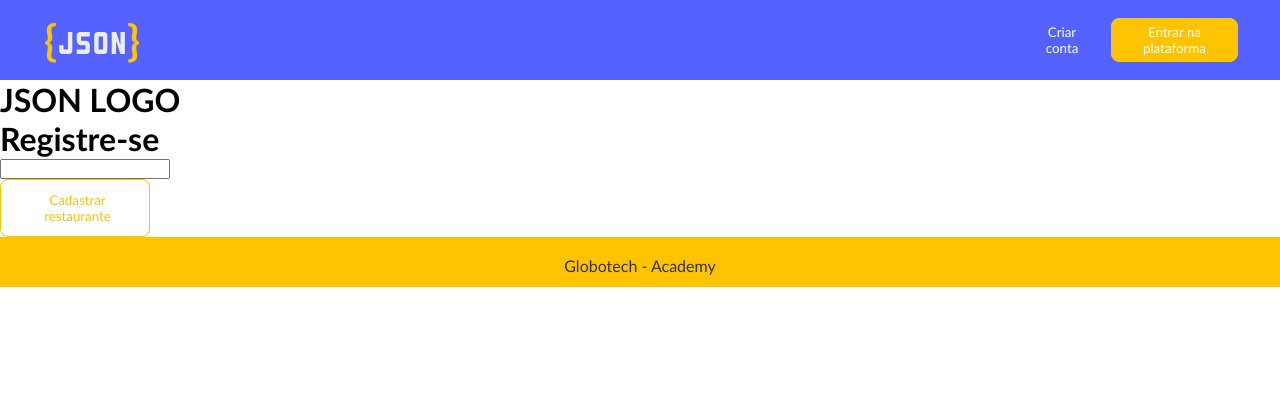
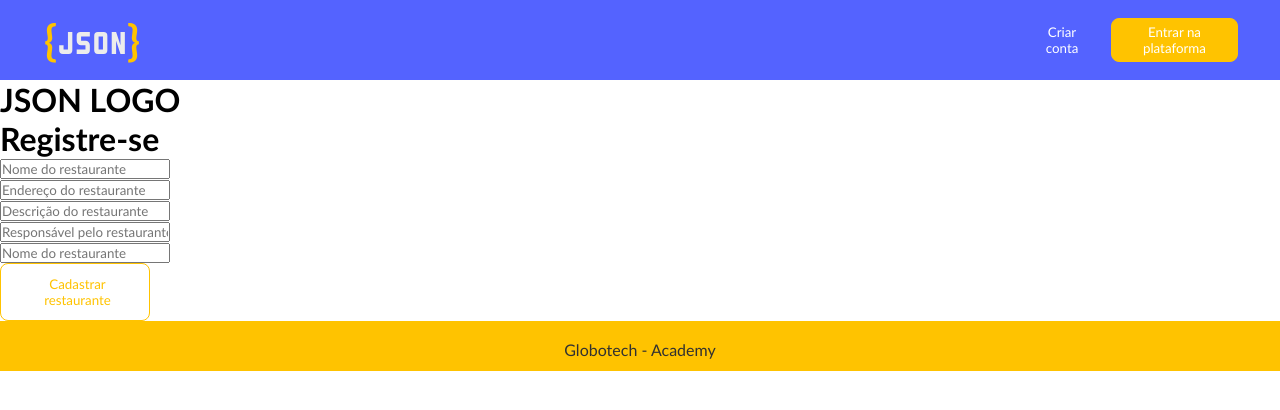
Before and after one commit to mfnp14/globotech-desafio-final, a React (Create React App) app in the folder frontend/jason-app/: page /register in a window 1280 px wide. Shown: the top 410 px of the page. Built offline with nearby package versions, Linux system fonts and the light colour scheme.

Commit message:
feat: registerRestaurant

```diff
--- a/frontend/jason-app/src/pages/registerRestaurant/index.tsx
+++ b/frontend/jason-app/src/pages/registerRestaurant/index.tsx
@@ -2,8 +2,15 @@ import { useHistory } from "react-router-dom";
 import api from "../../services/api";
 import GenericInput from "../../component/Input";
 import GenericButton from "../../component/Button";
+import React, { useState } from "react";
 
 const Register = () => {
+  const [name, setName] = useState<string>("");
+  const [logoUrl, setLogoUrl] = useState<string>("");
+  const [address, setAddress] = useState<string>("");
+  const [description, setDescription] = useState<string>("");
+  const [manager, setManager] = useState<string>("");
+
   const navigation = useHistory();
   const history = useHistory();
 
@@ -12,20 +19,18 @@ const Register = () => {
   };
 
   const storageData = async (e: any) => {
-    console.log(e)
+    console.log(e);
     try {
-      e.preventDefault();
-      const { name, address, logoUrl, description, manager } =
-        e.target.elements;
+      // e.preventDefault();
+      // const { name, address, logoUrl, description, manager } =
+      //   e.target.elements;
       const restaurantData: any = {
-        name: name.value,
-        address: address.value,
-        description: description.value,
-        logoUrl: logoUrl.value,
-        manager: manager.value,
+        name: name,
+        address: address,
+        description: description,
+        logoUrl: logoUrl,
+        manager: manager,
       };
-
-      console.log(name, address)
 
       const requestApi = await api.post("restaurant", restaurantData);
       console.log(restaurantData);
@@ -34,6 +39,7 @@ const Register = () => {
     }
   };
 
+  console.log(name, address, description, logoUrl, manager);
   return (
     <div className="container">
       <div className="logo">
@@ -43,11 +49,36 @@ const Register = () => {
         <div className="cardForm">
           <h1>Registre-se</h1>
           <form onSubmit={storageData}>
-              <GenericInput
-                type={''}
-                name={''}
-                placeholder={''}
-              />
+            <GenericInput
+              value={name}
+              type="text"
+              placeholder="Nome do restaurante"
+              onChange={(e) => setName(e.currentTarget.value)}
+            />
+            <GenericInput
+              value={address}
+              type="text"
+              placeholder="Endereço do restaurante"
+              onChange={(e) => setAddress(e.currentTarget.value)}
+            />
+            <GenericInput
+              value={description}
+              type="text"
+              placeholder="Descrição do restaurante"
+              onChange={(e) => setDescription(e.currentTarget.value)}
+            />
+            <GenericInput
+              value={manager}
+              type="text"
+              placeholder="Responsável pelo restaurante"
+              onChange={(e) => setManager(e.currentTarget.value)}
+            />
+            <GenericInput
+              value={logoUrl}
+              type="text"
+              placeholder="Nome do restaurante"
+              onChange={(e) => setLogoUrl(e.currentTarget.value)}
+            />
             <GenericButton
               secondary
               type="submit"
```
